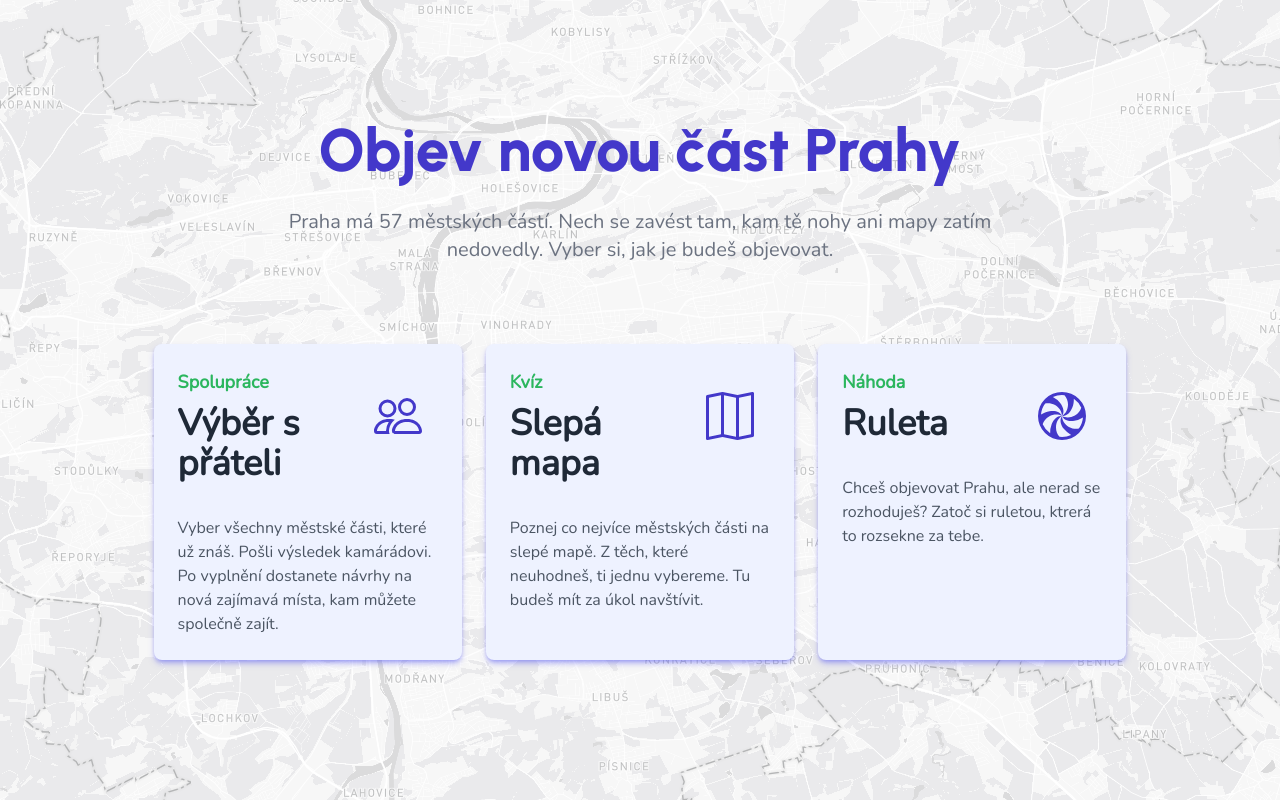
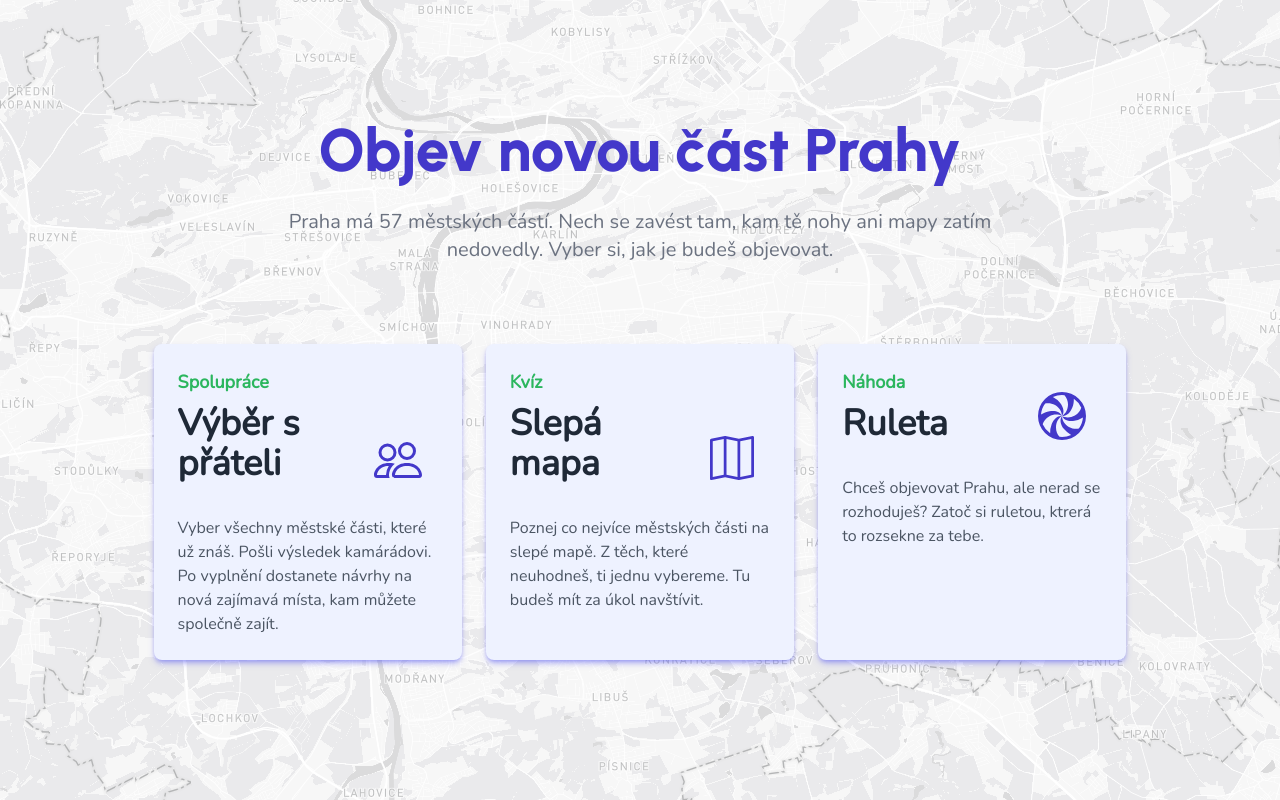
Before and after one commit to maral/prague-meetup, a Next.js app: page / in a window 1280 px wide. Built offline with nearby package versions, Linux system fonts and the light colour scheme.

Commit message:
fix selector icons positions

```diff
--- a/src/components/layout/Selector.tsx
+++ b/src/components/layout/Selector.tsx
@@ -25,7 +25,7 @@ export function Selector() {
       title: "Slepá mapa",
       description:
         "Poznej co nejvíce městských části na slepé mapě. Z těch, které neuhodneš, ti jednu vybereme. Tu budeš mít za úkol navštívit.",
-      icon: <Map />,
+      icon: <Map size={44} className="mb-1" />,
     },
     {
       path: "/ruleta",
@@ -33,7 +33,7 @@ export function Selector() {
       title: "Ruleta",
       description:
         "Chceš objevovat Prahu, ale nerad se rozhoduješ? Zatoč si ruletou, ktrerá to rozsekne za tebe.",
-      icon: <Hypnotize />, //<Disc />
+      icon: <Hypnotize className="mb-1" />, //<Disc />
     },
   ];
 
@@ -58,7 +58,7 @@ export function Selector() {
                 className="group rounded-none border-0 bg-indigo-50 shadow-md shadow-indigo-500/50 transition-all hover:scale-105 hover:shadow-lg hover:shadow-indigo-500/50 md:rounded-lg"
               >
                 <div className="flex flex-col justify-between p-6">
-                  <div className="flex flex-row justify-between">
+                  <div className="flex flex-row justify-between items-end">
                     <div>
                       <p className="mb-1 text-lg font-semibold text-green-550">
                         {option.type}
@@ -67,7 +67,7 @@ export function Selector() {
                         {option.title}
                       </p>
                     </div>
-                    <div className="text-5xl text-indigo-700 pt-6 px-4">
+                    <div className="text-5xl text-indigo-700 pb-8 px-4">
                       {option.icon}
                     </div>
                   </div>
```
